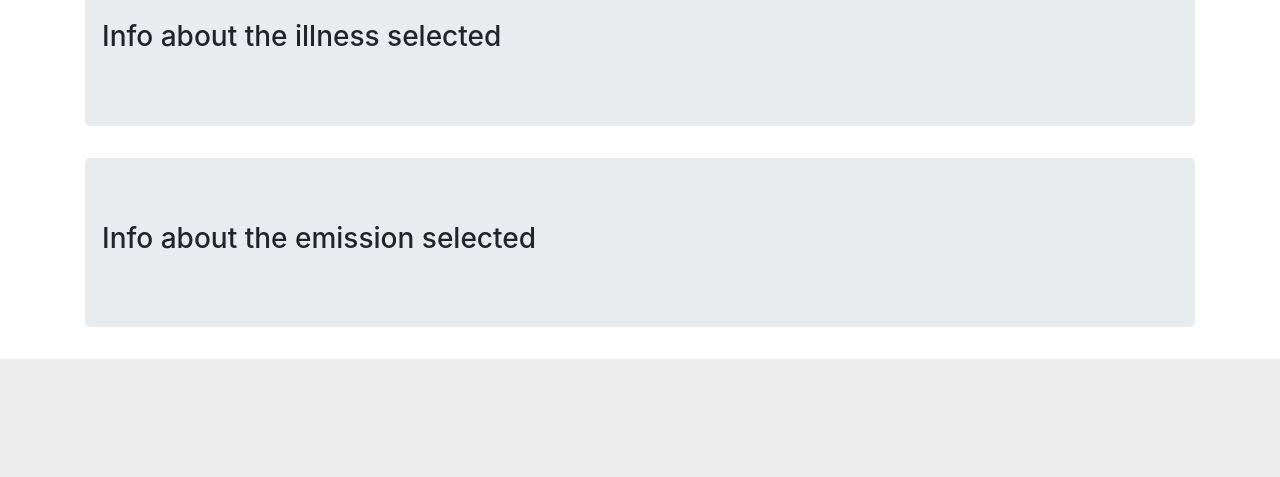
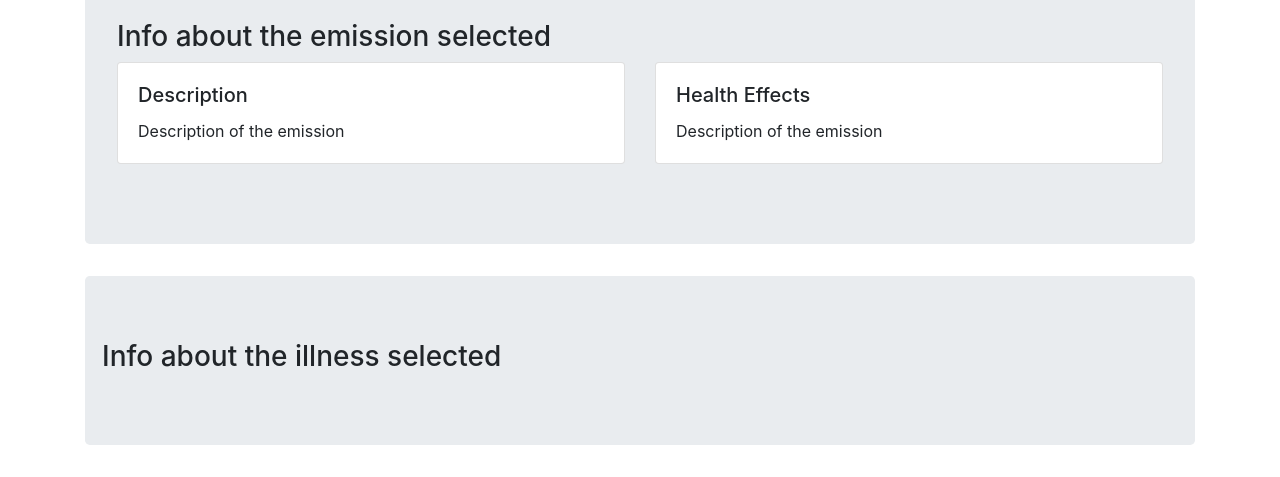
Before and after one commit to al-vincent/air-quality, a Django app: page / in a window 1280 px wide. Shown: the part 830-1307 px from the top of the page. Before the commit the page ends 1189 px from the top, so only its background shows below. Run offline with Django 3.2, Linux system fonts and the light colour scheme; data that the repository does not hold is empty; some libraries are stand-ins or nearby versions.

Commit message:
Added simple emissions info section, that updates when a user changes the emission drop-down

```diff
--- a/Emissions/services.py
+++ b/Emissions/services.py
@@ -36,7 +36,7 @@
 
 DEFAULT_END_DATE =  datetime_obj_to_str(dt.datetime.now() + dt.timedelta(days = 1))
 
-class SetupData():
+class AirQualityApiData:
     """
     Series of methods to return API data to the application. Call SetupData
     class with boolean True/False to use the required DES proxy server.
@@ -288,67 +288,32 @@
         else:
             return None
 
-    def emission_types(self):
-        #need to replace call in templates/Emissions/index.html
-        return [{"value": "carbon-monoxide", "text":"Carbon Monoxide"},
-                {"value": "nitrogen-dioxide", "text":"Nitrogen Dioxide"}]
-
-    def area_groups(self):
-        #need to replace call in templates/Emissions/index.html
-        return [{"value": "all", "text": "All"},
-                {"value": "barnet", "text": "Barnet"}]
+    def get_all_emissions_info(self):
+        URL = f"/Information/Species/Json"
+        data = self.get_data_from_API(URL)
+        if data is not None:
+            species_info = data['AirQualitySpecies']['Species']
+            keys = list(species_info[0].keys())
+            return [{k.strip('@') : species[k] for k in keys} for species in species_info]
+        else:
+            return None
 
     def illness_types(self):
         return [{"value": "asthma", "text":"Asthma"},
                 {"value": "emphesema", "text":"Emphesema"}]
 
-class GetEmissionsData():
-    """
-    Provde lat/long/emission intensity values for a series of emission types.
-    Again, dummy data used for testing.
-    """
-    def __init__(self):
-        self.emission_types = [
-            {"lat":51.30295525,"lng":-0.24772238333,"CO":0.331566754675031,"NO2":1},
-            {"lat":51.3155634,"lng":-0.247150915,"CO":0.0553410958886463,"NO2":1},
-            {"lat":51.3077980667,"lng":-0.24749606833,"CO":0.0892525576065953,"NO2":1},
-            {"lat":51.3024718333,"lng":-0.247689145,"CO":0.590075732442714,"NO2":1},
-            {"lat":51.3010265333,"lng":-0.24781286667,"CO":0.15434154031539,"NO2":1},
-            {"lat":51.3051546167,"lng":-0.24761810167,"CO":0.545913378087492,"NO2":1},
-            {"lat":51.3027743667,"lng":-0.24772973,"CO":0.633489041919876,"NO2":1},
-            {"lat":51.3113692333,"lng":-0.24732625,"CO":0.266503161072438,"NO2":1},
-            {"lat":51.3061175,"lng":-0.24761095667,"CO":0.276762853991245,"NO2":1},
-            {"lat":51.3126536833,"lng":-0.24718492,"CO":0.1891805552013,"NO2":1},
-            {"lat":51.49984655,"lng":-0.247884775,"CO":0.0675455473384583,"NO2":1},
-            {"lat":51.4996625,"lng":-0.24783593833,"CO":0.0330886810539454,"NO2":1},
-            {"lat":51.3096838,"lng":-0.24734820333,"CO":0.555126115173718,"NO2":1},
-            {"lat":51.3163971333,"lng":-0.24703382333,"CO":0.825905559386503,"NO2":1},
-            {"lat":51.3019659333,"lng":-0.247801565,"CO":0.96350573450757,"NO2":1},
-            {"lat":51.3017677,"lng":-0.24778972667,"CO":0.655546251121835,"NO2":1},
-            {"lat":51.3082934833,"lng":-0.24747193,"CO":0.668460695656423,"NO2":1},
-            {"lat":51.3124935167,"lng":-0.24721662833,"CO":0.62742638749223,"NO2":1},
-            {"lat":51.3112822667,"lng":-0.24727057,"CO":0.488621588652691,"NO2":1},
-            {"lat":51.3088314833,"lng":-0.24744561333,"CO":0.761584090132723,"NO2":1},
-            {"lat":51.3140193667,"lng":-0.24723065,"CO":0.893369510759159,"NO2":1},
-            {"lat":51.3151048833,"lng":-0.24715047667,"CO":0.330237470617188,"NO2":1},
-            {"lat":51.3155721667,"lng":-0.24712705333,"CO":0.846069812688032,"NO2":1},
-            {"lat":51.31564375,"lng":-0.24698925833,"CO":0.382826719439399,"NO2":1},
-            {"lat":51.3157315333,"lng":-0.24712060333,"CO":0.0212573374476552,"NO2":1},
-            {"lat":51.3158956833,"lng":-0.24711298667,"CO":0.495373866646281,"NO2":1},
-            {"lat":51.3044821667,"lng":-0.24765082167,"CO":0.802100320556479,"NO2":1},
-            {"lat":51.3045073333,"lng":-0.24759204333,"CO":0.766882008309998,"NO2":1},
-            {"lat":51.3046759167,"lng":-0.24758561667,"CO":0.970506803458753,"NO2":1},
-            {"lat":51.4983034667,"lng":-0.24792230333,"CO":0.17487089909492,"NO2":1},
-            {"lat":51.4987899833,"lng":-0.24796567167,"CO":0.560477608746508,"NO2":1}
-        ]
+def main():
+    setup = AirQualityApiData(use_DES_proxy = False)
 
-def main():
-    setup = SetupData(use_DES_proxy = False)
     ldn = setup.get_emissions_across_london()
     df = pd.DataFrame(ldn)
+    print("\nEmissions across London\n-----------------------")
     print(df.head())
-    print(f"Min lat: {df['Latitude'].min()}, Max lat: {df['Latitude'].max()}")
-    print(f"Min lng: {df['Longitude'].min()}, Max lng: {df['Longitude'].max()}")
+
+    e = setup.get_all_emissions_info()
+    df = pd.DataFrame(e)
+    print("\nEmissions info\n--------------")
+    print(df.head())
 
 if __name__ == "__main__":
     main()
--- a/Emissions/tests.py
+++ b/Emissions/tests.py
@@ -2,7 +2,7 @@
 
 from Emissions.views import index
 from Emissions.models import Species
-from Emissions.services import SetupData
+from Emissions.services import AirQualityApiData
 
 class ServicesTest(TestCase):
     pass
--- a/Emissions/views.py
+++ b/Emissions/views.py
@@ -1,5 +1,5 @@
 from django.shortcuts import render
-from Emissions.services import SetupData, GetEmissionsData
+from Emissions.services import AirQualityApiData
 from Emissions.models import Group, Species
 
 def index(request):
@@ -8,13 +8,13 @@
     (populates the drop-down menus)
     """
     # get placeholder data
-    data = SetupData()
-    # geo_data = GetEmissionsData().emission_types
+    data = AirQualityApiData()
     # get a list of groups from db, removing the first 12 (non-London)
     grps = [{"value":grp.name, "text":grp.description} for grp in Group.objects.all().filter(id__gt=11)]
     # get a list of species from db
     species = [{"value":sp.code, "text":sp.name} for sp in Species.objects.all()]
     return render(request, "Emissions/index.html", {"emission_types": species,
+                                                    "emissions_info": data.get_all_emissions_info(),
                                                     "area_groups": grps,
                                                     "illness_types": data.illness_types(),
                                                     "geo_data": data.get_emissions_across_london()})
--- a/static/js/index.js
+++ b/static/js/index.js
@@ -1,7 +1,8 @@
 "use strict";
 
 // lat, lng, intensity for different types of emissions
-const EMISSION_TYPES = JSON.parse(document.getElementById('geo-data').textContent);
+const EMISSION_LEVELS = JSON.parse(document.getElementById('geo-data-id').textContent);
+const EMISSION_INFO = JSON.parse(document.getElementById('emissions-info-id').textContent);
 
 // default values for drop-down menus
 const DEFAULT_EMISSIONS = "Nitrogen Dioxide";
@@ -25,14 +26,30 @@
  */
 function getEmissionsValues(emissionsType){
     let newData = [];
-    for(let i = 0; i < EMISSION_TYPES.length; i++){
-        if(EMISSION_TYPES[i][emissionsType] !== null){
-            newData.push({"lat": EMISSION_TYPES[i]["Latitude"],
-                          "lng": EMISSION_TYPES[i]["Longitude"],
-                          "value": EMISSION_TYPES[i][emissionsType]});
+    for(let i = 0; i < EMISSION_LEVELS.length; i++){
+        if(EMISSION_LEVELS[i][emissionsType] !== null){
+            newData.push({"lat": EMISSION_LEVELS[i]["Latitude"],
+                          "lng": EMISSION_LEVELS[i]["Longitude"],
+                          "value": EMISSION_LEVELS[i][emissionsType]});
         }
     }
     return { max: 1, data: newData };
+}
+
+function getEmissionsInfo(emissionsType){
+    for(let i = 0; i < EMISSION_INFO.length; i++){
+        if(EMISSION_INFO[i]['SpeciesName'] === emissionsType){
+            return EMISSION_INFO[i];
+        }
+    }
+    return null;
+}
+
+function changeEmissionsInfoElements(emissionInfo){
+    document.getElementById('info-emissions').innerHTML = emissionInfo['SpeciesName'];
+    document.getElementById('description-emissions').innerHTML = emissionInfo['Description'];
+    document.getElementById('health-effect-emissions').innerHTML = emissionInfo['HealthEffect'];
+    document.getElementById('link-emissions').innerHTML = emissionInfo['Link'];
 }
 
 // ***************************************************************************************************
@@ -127,6 +144,9 @@
     // initialise the heatmap with data from API
     heatmapLayer.setData(getEmissionsValues(DEFAULT_EMISSIONS));
 
+    // change the text of the emissions elements to be about emission we're looking at
+    changeEmissionsInfoElements(getEmissionsInfo(DEFAULT_EMISSIONS));
+
     // ----------------------------------------------------------------------------------------------
     // Add an event listener, to update the map when the list-emissions drop-down changes
     // ----------------------------------------------------------------------------------------------
@@ -134,9 +154,14 @@
     emissionsList.addEventListener("change", function(){
         // listen for a change in the emissions drop-down
         const newEmissionsType = document.getElementById('list-emissions').selectedOptions[0].text;
-        // get the new intensities
+
+        // get the new emissions intensities
         heatmapLayer.setData(getEmissionsValues(newEmissionsType));
         console.log("map updated - change to " + newEmissionsType);
+
+        // update the text of the emissions elements
+        changeEmissionsInfoElements(getEmissionsInfo(newEmissionsType));
+
     });
 }
 
--- a/templates/Emissions/index.html
+++ b/templates/Emissions/index.html
@@ -13,11 +13,10 @@
     <link href="{% static 'css/styles.css' %}" rel="stylesheet" type="text/css">
     <link href="{% static 'lib/css/leaflet.css' %}" rel="stylesheet" type="text/css">
 
-		<!-- leaflet javascript -->
+		<!-- leaflet and heatmap libs -->
     <script src="{% static 'lib/js/leaflet.js' %}"></script>
     <script src="{% static 'lib/js/heatmap.min.js' %}"></script>
     <script src="{% static 'lib/js/leaflet-heatmap.js' %}"></script>
-
 
     <title>Air Quality</title>
   </head>
@@ -40,10 +39,13 @@
             <a class="nav-link" href="#map">Map</a>
           </li>
           <li class="nav-item">
+            <a class="nav-link" href="#info-emissions">Emissions</a>
+          </li>
+          <li class="nav-item">
             <a class="nav-link" href="#info-illness">Illnesses</a>
           </li>
           <li class="nav-item">
-            <a class="nav-link" href="#info-emissions">Emissions</a>
+            <a class="nav-link" href="#about">About</a>
           </li>
           <li class="nav-item">
             <a class="nav-link" href="#">Login</a>
@@ -112,6 +114,30 @@
       </div>
       <!-- drop-down, map group -->
 
+      <!-- emissions information group -->
+      <div class="jumbotron">
+        <h3 id="info-emissions">Info about the emission selected</h3>
+
+        <div class="card-deck">
+          <div class="card">
+            <div class="card-body">
+              <h5 class="card-title">Description</h5>
+              <p class="card-text" id="description-emissions">Description of the emission</p>
+            </div>
+          </div>
+
+          <div class="card">
+            <div class="card-body">
+              <h5 class="card-title">Health Effects</h5>
+              <p class="card-text" id="health-effect-emissions">Description of the emission</p>
+            </div>
+          </div>
+        </div>
+
+        <p id="link-emissions"></p>
+      </div>
+      <!-- emissions information group -->
+
       <!-- illness information group -->
       <div class="jumbotron">
         <div class="row">
@@ -120,17 +146,10 @@
       </div>
       <!-- illness information row -->
 
-      <!-- emissions information group -->
-      <div class="jumbotron">
-        <div class="row">
-          <h3 id="info-emissions">Info about the emission selected</h3>
-        </div>
-      </div>
-      <!-- emissions information group -->
-
       <!-- LEAVE THIS 'TIL LAST!! -->
-      <!-- pass the emissions data -->
-      {{ geo_data|json_script:"geo-data" }}
+      <!-- pass data to javascript as JSON -->
+      {{ geo_data|json_script:"geo-data-id" }}
+      {{ emissions_info|json_script:"emissions-info-id" }}
       <!-- Load the javascript to render the map -->
       <script src="{% static 'js/index.js' %}"></script>
 
```
